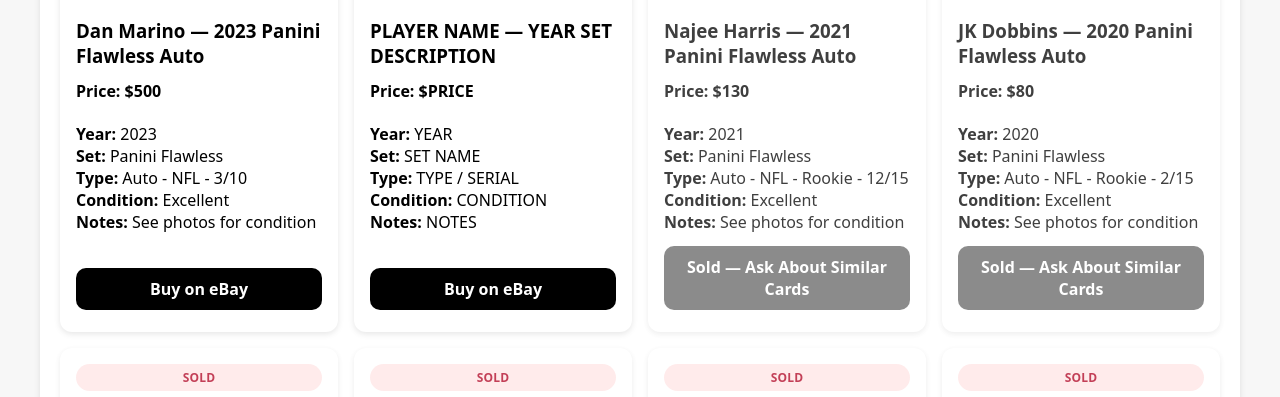
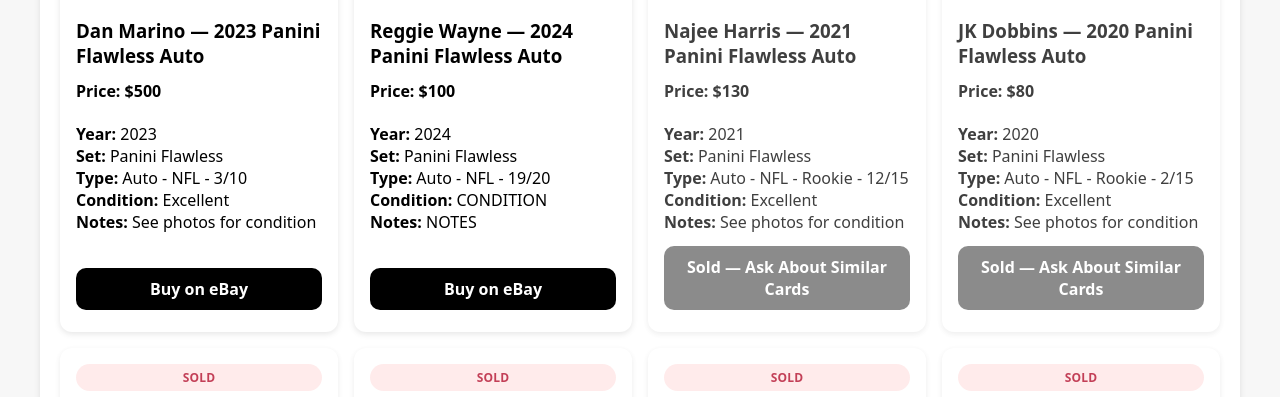
Before and after one commit to Daemek111/superninjamonkeys.com, a Jekyll site: the page shop.html, which Jekyll copies as it is, in a window 1280 px wide and 900 px high, scrolled down 780 px, cut to the strip 242-639 px from the top of the window. Built offline with Jekyll 4.4.1, drawn with Linux system fonts in a browser that asks for light colours.

Commit message:
Update shop.html

```diff
--- a/shop.html
+++ b/shop.html
@@ -86,14 +86,14 @@
     <img src="img/BACK_IMAGE.jpeg" alt="Back of card" onclick="openLightbox(this.src)" style="cursor: zoom-in;">
   </div>
 
-  <h3>PLAYER NAME — YEAR SET DESCRIPTION</h3>
-  <p class="price"><b>Price:</b> $PRICE</p>
+  <h3>Reggie Wayne — 2024 Panini Flawless Auto</h3>
+  <p class="price"><b>Price:</b> $100</p>
 
   <!-- Listing Details -->
   <ul class="details">
-    <li><b>Year:</b> YEAR</li>
-    <li><b>Set:</b> SET NAME</li>
-    <li><b>Type:</b> TYPE / SERIAL</li>
+    <li><b>Year:</b> 2024</li>
+    <li><b>Set:</b> Panini Flawless</li>
+    <li><b>Type:</b> Auto - NFL - 19/20</li>
     <li><b>Condition:</b> CONDITION</li>
     <li><b>Notes:</b> NOTES</li>
   </ul>
```
